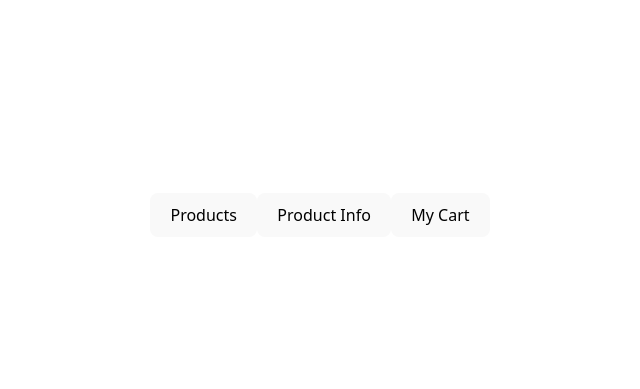
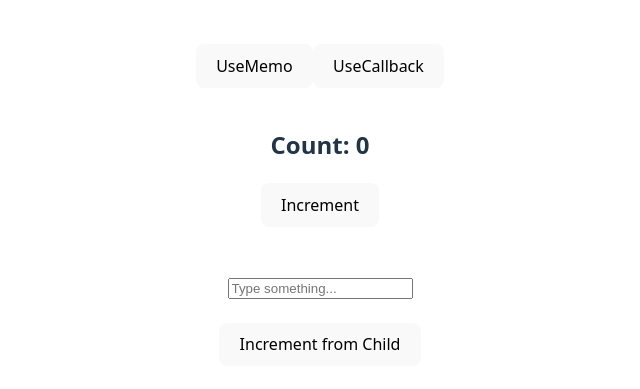
Before and after one commit to JYOTIGHADI/React_practics, a React (Vite) app in the folder My_app/: page /usecallback in a window 1280 px wide. Shown: the part 185-574 px from the top of the page, without its empty margins (320-960 px from the left). Built offline with nearby package versions, Linux system fonts and the light colour scheme.

Commit message:
update for 8

```diff
--- a/My_app/src/App.jsx
+++ b/My_app/src/App.jsx
@@ -1,6 +1,6 @@
 import './App.css'
 // import axios from 'axios'
-import { Route, Routes } from 'react-router-dom'
+import { Route, Router, Routes } from 'react-router-dom'
 import Navbar from './component/navbar'
 import Home from './pages/Home'
 import Login from './pages/Login'
@@ -16,6 +16,15 @@ import Products from './pages/08-08/Products'
 // import ProductsInfo from './pages/08-08/ProductsInfo'
 import Mycart from './pages/08-08/Mycart'
 import ProductsInfo from './pages/08-08/ProductsInfo'
+import UseMemoExample from './pages/10-08/UseMemo';
+import UseCallbackExample from './pages/10-08/UseCallback';
+
+
+
+
+
+
+
 
 // import Delete from './pages/02-08/Delete'
 
@@ -38,6 +47,13 @@ function App() {
         <Route path="/products" element={<Products />} />
         <Route path="/productsInfo/:productId" element={<ProductsInfo />} />
         <Route path="/mycart" element={<Mycart />} />
+        <Route path="/usememo" element={<UseMemoExample />} />
+       <Route path="/usecallback" element={<UseCallbackExample />} />
+
+
+
+
+
         {/* <Route path='/delete' element={<Delete />} /> */}
 
 
--- a/My_app/src/component/navbar.jsx
+++ b/My_app/src/component/navbar.jsx
@@ -16,10 +16,11 @@ const Navbar = () => {
       {/* <button onClick={() => router("/Notfound")}>NotFound</button> */}
       {/* <button onClick={() => router("/fakestore")}>Fetch Products</button> */}
       {/* <button onClick={() => router("/delete")}>Delete</button> */}
-      <button onClick={() => router("/products")}>Products</button>
-      <button onClick={() => router("/productsInfo/1")}>Product Info</button>
-
-      <button onClick={() => router("/mycart")}>My Cart</button>
+      {/* <button onClick={() => router("/products")}>Products</button> */}
+      {/* <button onClick={() => router("/productsInfo/1")}>Product Info</button> */}
+      {/* <button onClick={() => router("/mycart")}>My Cart</button> */}
+      <button onClick={() => router("/UseMemo")}>UseMemo</button>
+      <button onClick={() => router("/UseCallback")}>UseCallback</button>
     </>
   );
 };
--- /dev/null
+++ b/My_app/src/pages/10-08/UseCallback.jsx
@@ -0,0 +1,32 @@
+import React, { useState, useCallback } from "react";
+
+const UseCallbackExample = () => {
+  const [count, setCount] = useState(0);
+  const [text, setText] = useState("");
+
+  const increment = useCallback(() => {
+    setCount(prev => prev + 1);
+  }, []);
+
+  return (
+    <div style={{ padding: "20px" }}>
+      <h2>Count: {count}</h2>
+      <button onClick={increment}>Increment</button><br /><br />
+      <br />
+      <input
+        type="text"
+        value={text}
+        placeholder="Type something..."
+        onChange={(e) => setText(e.target.value)}
+      /><br/> <br/>
+      <ChildComponent onButtonClick={increment} />
+    </div>
+  );
+};
+
+const ChildComponent = React.memo(({ onButtonClick }) => {
+  console.log("Child rendered");
+  return  <button onClick={onButtonClick}>Increment from Child</button>;
+});
+
+export default UseCallbackExample;
--- /dev/null
+++ b/My_app/src/pages/10-08/UseMemo.jsx
@@ -0,0 +1,29 @@
+import React, { useMemo, useState } from "react";
+
+
+const UseMemo = () => {
+  const [counter, setCounter] = useState(1);
+
+  const increment = () => {
+    setCounter(prev => prev + 1);
+  };
+
+  const heavyResult = useMemo(() => {
+    console.log("Running heavy calculation...");
+    let result = counter;
+    for (let i = 0; i < 1000000000; i++) {
+      result += 1;
+    }
+    return result;
+  }, [counter]);
+
+  return (
+    <div style={{ padding: "20px" }}>
+      <h2>Counter: {counter}</h2>
+      <button onClick={increment}>Increment</button>
+      <h2>Heavy Calculation Result: {heavyResult}</h2>
+    </div>
+  );
+};
+
+export default UseMemo;
```
